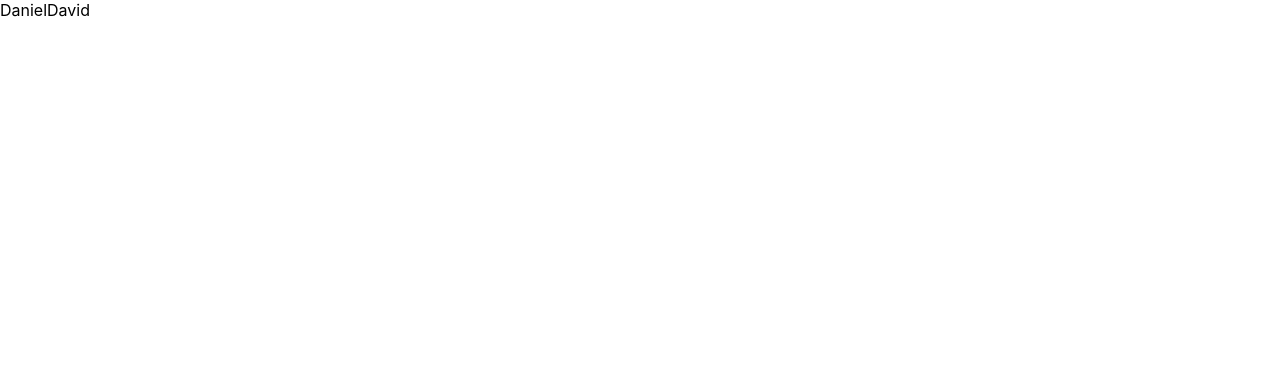
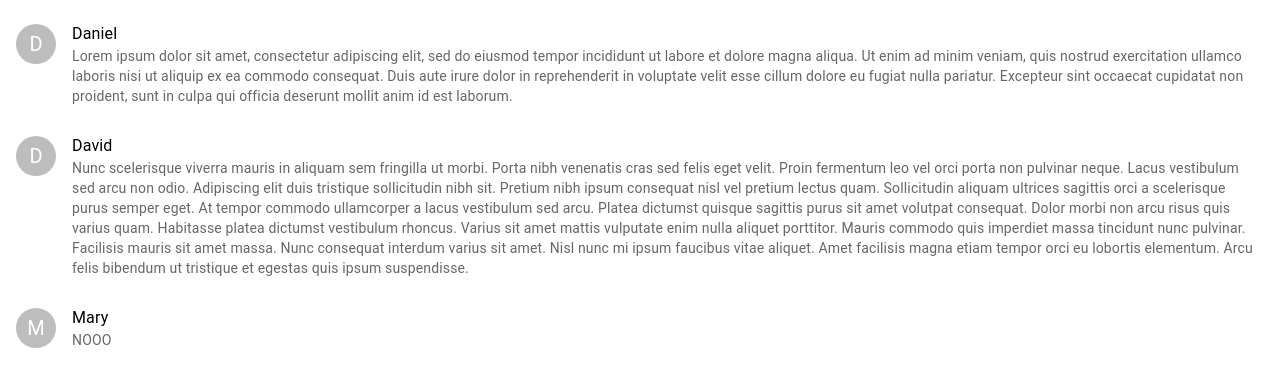
Before and after one commit to MariaFL/comment-system, a React (Create React App) app: page / in a window 1280 px wide. Shown: the top 386 px of the page. Built offline with nearby package versions, Linux system fonts and the light colour scheme.

Commit message:
added avatars, author, comment's text

```diff
--- a/src/components/Comment.jsx
+++ /dev/null
@@ -1,7 +0,0 @@
-import React from "react";
-
-const Comment = (props) => {
-    return props.comment.author;
-}
-
-export default Comment;
--- a/src/components/Comments.jsx
+++ b/src/components/Comments.jsx
@@ -1,5 +1,6 @@
 import React from "react";
-import Comment from './Comment';
+import List from '@mui/material/List';
+import Comment from './comment/Comment';
 
 const comments = [
     {
@@ -14,12 +15,24 @@ const comments = [
         author: 'David',
         text: 'Nunc scelerisque viverra mauris in aliquam sem fringilla ut morbi. Porta nibh venenatis cras sed felis eget velit. Proin fermentum leo vel orci porta non pulvinar neque. Lacus vestibulum sed arcu non odio. Adipiscing elit duis tristique sollicitudin nibh sit. Pretium nibh ipsum consequat nisl vel pretium lectus quam. Sollicitudin aliquam ultrices sagittis orci a scelerisque purus semper eget. At tempor commodo ullamcorper a lacus vestibulum sed arcu. Platea dictumst quisque sagittis purus sit amet volutpat consequat. Dolor morbi non arcu risus quis varius quam. Habitasse platea dictumst vestibulum rhoncus. Varius sit amet mattis vulputate enim nulla aliquet porttitor. Mauris commodo quis imperdiet massa tincidunt nunc pulvinar. Facilisis mauris sit amet massa. Nunc consequat interdum varius sit amet. Nisl nunc mi ipsum faucibus vitae aliquet. Amet facilisis magna etiam tempor orci eu lobortis elementum. Arcu felis bibendum ut tristique et egestas quis ipsum suspendisse.',
         date: 1676800056837,
-        rating: 5,
+        rating: 10,
+    },
+    {
+        id: 3,
+        author: 'Mary',
+        text: 'Nunc scelerisque viverra mauris in aliquam sem fringilla ut morbi. Porta nibh venenatis cras sed felis eget velit. Proin fermentum leo vel orci porta non pulvinar neque. Lacus vestibulum sed arcu non odio. Adipiscing elit duis tristique sollicitudin nibh sit. Pretium nibh ipsum consequat nisl vel pretium lectus quam. Sollicitudin aliquam ultrices sagittis orci a scelerisque purus semper eget. At tempor commodo ullamcorper a lacus vestibulum sed arcu. Platea dictumst quisque sagittis purus sit amet volutpat consequat. Dolor morbi non arcu risus quis varius quam. Habitasse platea dictumst vestibulum rhoncus. Varius sit amet mattis vulputate enim nulla aliquet porttitor. Mauris commodo quis imperdiet massa tincidunt nunc pulvinar. Facilisis mauris sit amet massa. Nunc consequat interdum varius sit amet. Nisl nunc mi ipsum faucibus vitae aliquet. Amet facilisis magna etiam tempor orci eu lobortis elementum. Arcu felis bibendum ut tristique et egestas quis ipsum suspendisse.',
+        date: 1676800056837,
+        rating: -11,
     }
 ]
 
 const Comments = () => {
-    return comments.map(comment => <Comment comment={comment} />)
+    return (
+        <List>
+            {comments.map((comment) => <Comment comment={comment} />)}
+        </List>
+    )
 }
 
+
 export default Comments;
--- /dev/null
+++ b/src/components/comment/Comment.jsx
@@ -0,0 +1,25 @@
+import React from "react";
+import ListItem from '@mui/material/ListItem';
+import ListItemAvatar from '@mui/material/ListItemAvatar';
+import Avatar from '@mui/material/Avatar';
+import ListItemText from '@mui/material/ListItemText';
+import CommentText from './CommentText';
+
+const Comment = (props) => {
+    const {avatar, author, rating, text} = props.comment;
+    return (
+        <ListItem alignItems="flex-start">
+            <ListItemAvatar>
+                <Avatar src={avatar} alt={author}>
+                    {!avatar ? author[0] : null}
+                </Avatar>
+            </ListItemAvatar>
+            <ListItemText
+                primary={author}
+                secondary={rating < -10 ? "NOOO" : text}
+            />
+        </ListItem>
+    );
+}
+
+export default Comment;
--- /dev/null
+++ b/src/components/comment/CommentText.jsx
@@ -0,0 +1,8 @@
+import React from "react";
+import ListItemText from '@mui/material/ListItemText';
+
+const CommentText = (props) => {
+    return props.text
+}
+
+export default CommentText;
```
